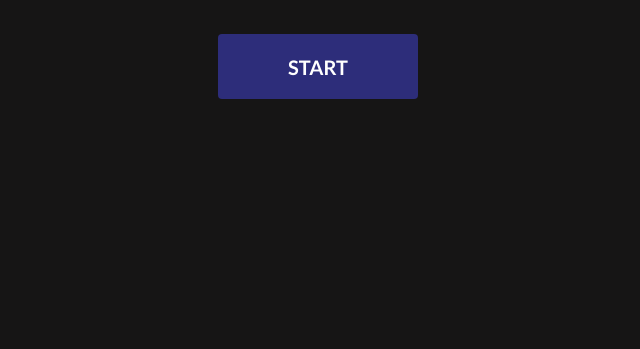
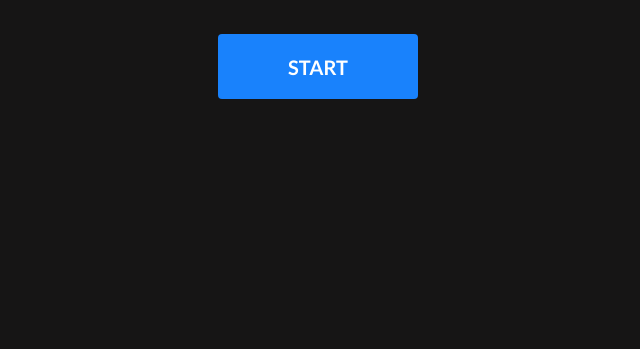
Before and after one commit to therajpatel/drivia, a plain HTML site: page index.html in a window 1280 px wide. Shown: the part 451-800 px from the top of the page, without its empty margins (322-962 px from the left). Drawn offline with nearby package versions, Linux system fonts and the light colour scheme.

Commit message:
Update quiz.css
changed color of buttons

```diff
--- a/quiz.css
+++ b/quiz.css
@@ -44,7 +44,7 @@ html, body {
   font-weight: bold;
   text-transform: uppercase;
   margin-top: 25px;
-  background-color: rgb(45, 45, 122);
+  background-color: #1982FC;
   color: white;
   border-radius: 4px;
   text-transform: uppercase;
```
